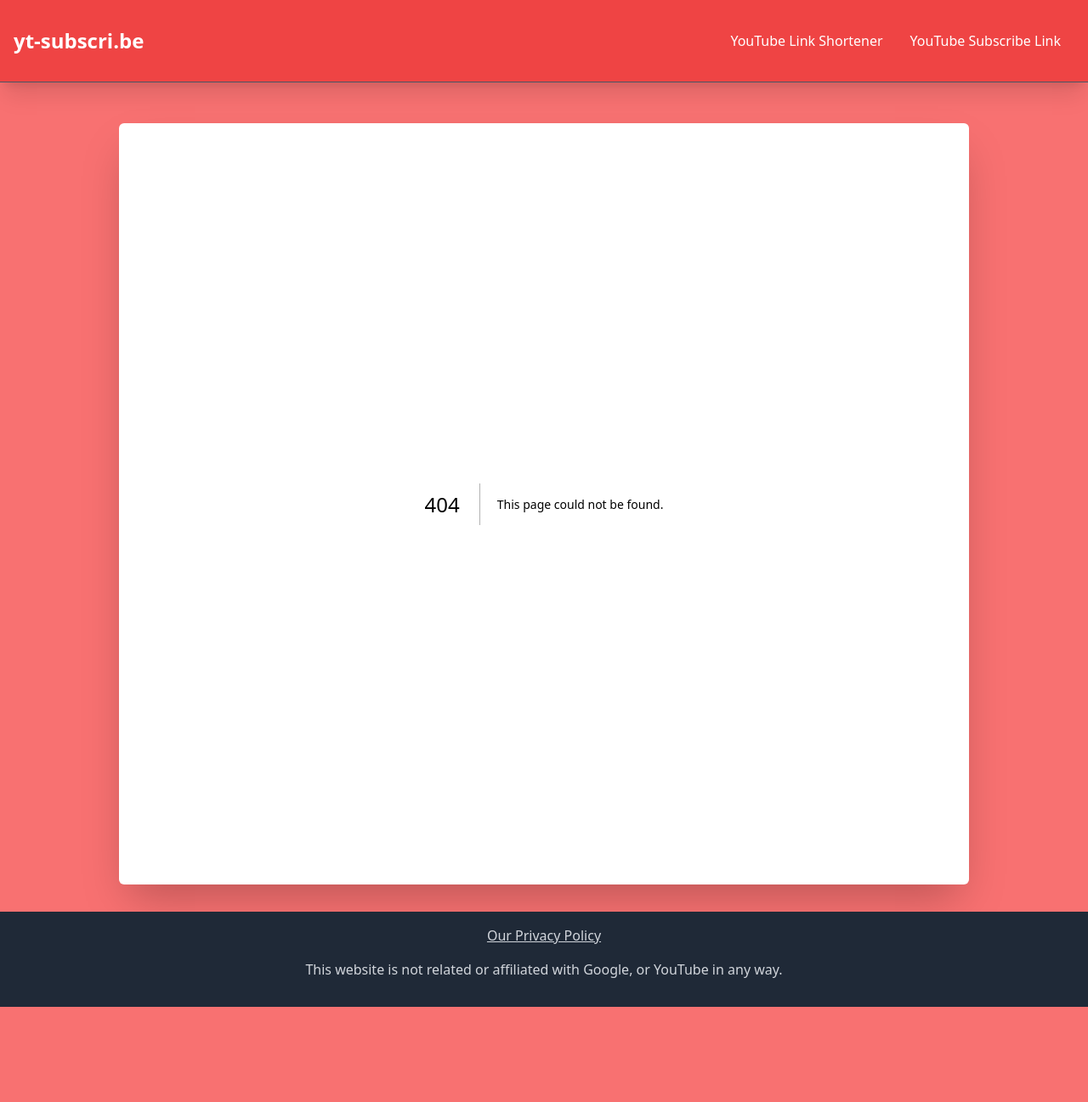
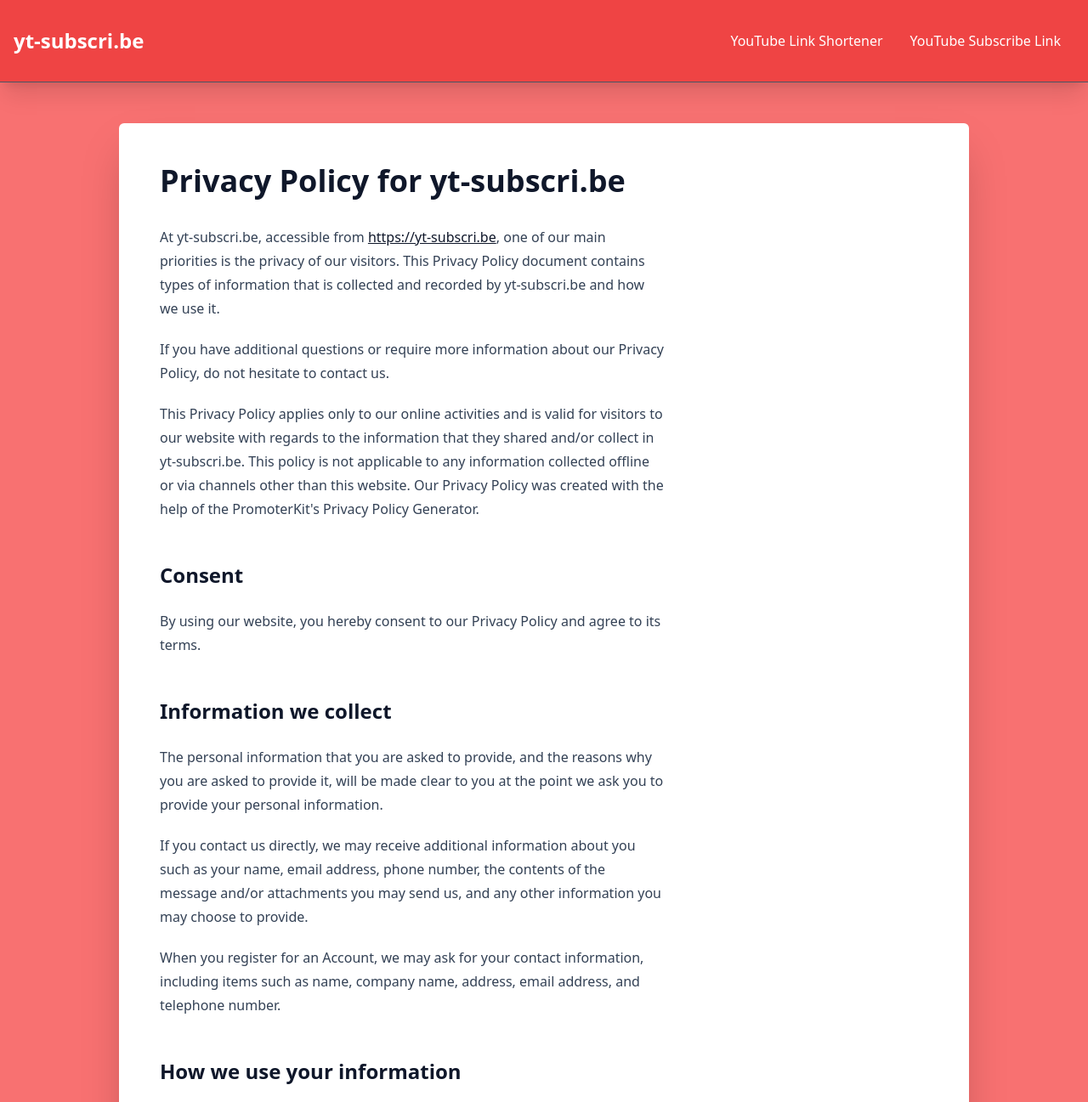
Before and after one commit to jackkingham-au/yt-subscri.be, a Next.js app: page /privacy in a window 1280 px wide. Before the commit this address had no page. Shown: the top 1297 px of the page at 85% size. Before the commit the page ends 1185 px from the top, so only its background shows below. Built offline with nearby package versions, Linux system fonts and the light colour scheme.

Commit message:
Add Privacy Policy

```diff
--- a/package.json
+++ b/package.json
@@ -21,5 +21,8 @@
     "react": "18.2.0",
     "react-dom": "18.2.0",
     "tailwindcss": "3.3.2"
+  },
+  "devDependencies": {
+    "@tailwindcss/typography": "^0.5.9"
   }
 }
--- /dev/null
+++ b/src/pages/privacy.js
@@ -0,0 +1,106 @@
+import React from 'react';
+
+const Privacy = () => {
+
+    return (
+        <div className='prose prose-slate'>
+            <h1>Privacy Policy for yt-subscri.be</h1>
+
+            <p>At yt-subscri.be, accessible from <a href="https://yt-subscri.be">https://yt-subscri.be</a>, one of our main priorities is the privacy of our visitors. This Privacy Policy document contains types of information that is collected and recorded by yt-subscri.be and how we use it.</p>
+
+            <p>If you have additional questions or require more information about our Privacy Policy, do not hesitate to contact us.</p>
+
+            <p>This Privacy Policy applies only to our online activities and is valid for visitors to our website with regards to the information that they shared and/or collect in yt-subscri.be. This policy is not applicable to any information collected offline or via channels other than this website. Our Privacy Policy was created with the help of the PromoterKit's Privacy Policy Generator.</p>
+
+            <h2>Consent</h2>
+
+            <p>By using our website, you hereby consent to our Privacy Policy and agree to its terms.</p>
+
+            <h2>Information we collect</h2>
+
+            <p>The personal information that you are asked to provide, and the reasons why you are asked to provide it, will be made clear to you at the point we ask you to provide your personal information.</p>
+
+            <p>If you contact us directly, we may receive additional information about you such as your name, email address, phone number, the contents of the message and/or attachments you may send us, and any other information you may choose to provide.</p>
+
+            <p>When you register for an Account, we may ask for your contact information, including items such as name, company name, address, email address, and telephone number.</p>
+
+            <h2>How we use your information</h2>
+
+            <p>We use the information we collect in various ways, including to:</p>
+
+            <p>  Provide, operate, and maintain our website  Improve, personalize, and expand our website  Understand and analyze how you use our website  Develop new products, services, features, and functionality  Communicate with you, either directly or through one of our partners, including for customer service, to provide you with updates and other information relating to the website, and for marketing and promotional purposes  Send you emails  Find and prevent fraud</p>
+
+            <h2>Log Files</h2>
+
+            <p>yt-subscri.be follows a standard procedure of using log files. These files log visitors when they visit websites. All hosting companies do this and a part of hosting services' analytics. The information collected by log files include internet protocol (IP) addresses, browser type, Internet Service Provider (ISP), date and time stamp, referring/exit pages, and possibly the number of clicks. These are not linked to any information that is personally identifiable. The purpose of the information is for analyzing trends, administering the site, tracking users' movement on the website, and gathering demographic information.</p>
+
+            <h2>Cookies and Web Beacons</h2>
+
+            <p>Like any other website, yt-subscri.be uses 'cookies'. These cookies are used to store information including visitors' preferences, and the pages on the website that the visitor accessed or visited. The information is used to optimize the users' experience by customizing our web page content based on visitors' browser type and/or other information.</p>
+
+            <h2>Google DoubleClick DART Cookie</h2>
+
+            <p>Google is one of a third-party vendor on our site. It also uses cookies, known as DART cookies, to serve ads to our site visitors based upon their visit to www.website.com and other sites on the internet. However, visitors may choose to decline the use of DART cookies by visiting the Google ad and content network Privacy Policy at the following URL &ndash; <a target='_blank' rel="noreferrer noopener" href='https://policies.google.com/technologies/ads'>https://policies.google.com/technologies/ads</a></p>
+
+            <h2>Our Advertising Partners</h2>
+
+            <p>Some of advertisers on our site may use cookies and web beacons. Our advertising partners are listed below. Each of our advertising partners has their own Privacy Policy for their policies on user data. For easier access, we hyperlinked to their Privacy Policies below.</p>
+
+            <h3>Google</h3>
+
+            <p> <a target='_blank' rel="noreferrer noopener" href='https://policies.google.com/technologies/ads'>https://policies.google.com/technologies/ads</a> </p>
+
+            <h2>Advertising Partners Privacy Policies</h2>
+
+            <p>You may consult this list to find the Privacy Policy for each of the advertising partners of yt-subscri.be.</p>
+
+            <p>Third-party ad servers or ad networks uses technologies like cookies, JavaScript, or Web Beacons that are used in their respective advertisements and links that appear on yt-subscri.be, which are sent directly to users' browser. They automatically receive your IP address when this occurs. These technologies are used to measure the effectiveness of their advertising campaigns and/or to personalize the advertising content that you see on websites that you visit.</p>
+
+            <p>Note that yt-subscri.be has no access to or control over these cookies that are used by third-party advertisers.</p>
+
+            <h2>Third Party Privacy Policies</h2>
+
+            <p>yt-subscri.be's Privacy Policy does not apply to other advertisers or websites. Thus, we are advising you to consult the respective Privacy Policies of these third-party ad servers for more detailed information. It may include their practices and instructions about how to opt-out of certain options.</p>
+
+            <p>You can choose to disable cookies through your individual browser options. To know more detailed information about cookie management with specific web browsers, it can be found at the browsers' respective websites.</p>
+
+            <h2>CCPA Privacy Rights (Do Not Sell My Personal Information)</h2>
+
+            <p>Under the CCPA, among other rights, California consumers have the right to:</p>
+
+            <p>Request that a business that collects a consumer's personal data disclose the categories and specific pieces of personal data that a business has collected about consumers.</p>
+
+            <p>Request that a business delete any personal data about the consumer that a business has collected.</p>
+
+            <p>Request that a business that sells a consumer's personal data, not sell the consumer's personal data.</p>
+
+            <p>If you make a request, we have one month to respond to you. If you would like to exercise any of these rights, please contact us.</p>
+
+            <h2>GDPR Data Protection Rights</h2>
+
+            <p>We would like to make sure you are fully aware of all of your data protection rights. Every user is entitled to the following:</p>
+
+            <p>The right to access &ndash; You have the right to request copies of your personal data. We may charge you a small fee for this service.</p>
+
+            <p>The right to rectification &ndash; You have the right to request that we correct any information you believe is inaccurate. You also have the right to request that we complete the information you believe is incomplete.</p>
+
+            <p>The right to erasure &ndash; You have the right to request that we erase your personal data, under certain conditions.</p>
+
+            <p>The right to restrict processing &ndash; You have the right to request that we restrict the processing of your personal data, under certain conditions.</p>
+
+            <p>The right to object to processing &ndash; You have the right to object to our processing of your personal data, under certain conditions.</p>
+
+            <p>The right to data portability &ndash; You have the right to request that we transfer the data that we have collected to another organization, or directly to you, under certain conditions.</p>
+
+            <p>If you make a request, we have one month to respond to you. If you would like to exercise any of these rights, please contact us.</p>
+
+            <h2>Children's Information</h2>
+
+            <p>Another part of our priority is adding protection for children while using the internet. We encourage parents and guardians to observe, participate in, and/or monitor and guide their online activity.</p>
+
+            <p>yt-subscri.be does not knowingly collect any Personal Identifiable Information from children under the age of 13. If you think that your child provided this kind of information on our website, we strongly encourage you to contact us immediately and we will do our best efforts to promptly remove such information from our records.</p>
+        </div>
+    );
+}
+
+export default Privacy;
--- a/tailwind.config.js
+++ b/tailwind.config.js
@@ -7,5 +7,7 @@
     theme: {
 
     },
-    plugins: [],
+    plugins: [
+        require('@tailwindcss/typography'),
+    ],
 }
```
Also changed, not shown: 1 other file (tests, documents, lock files or other folders).
